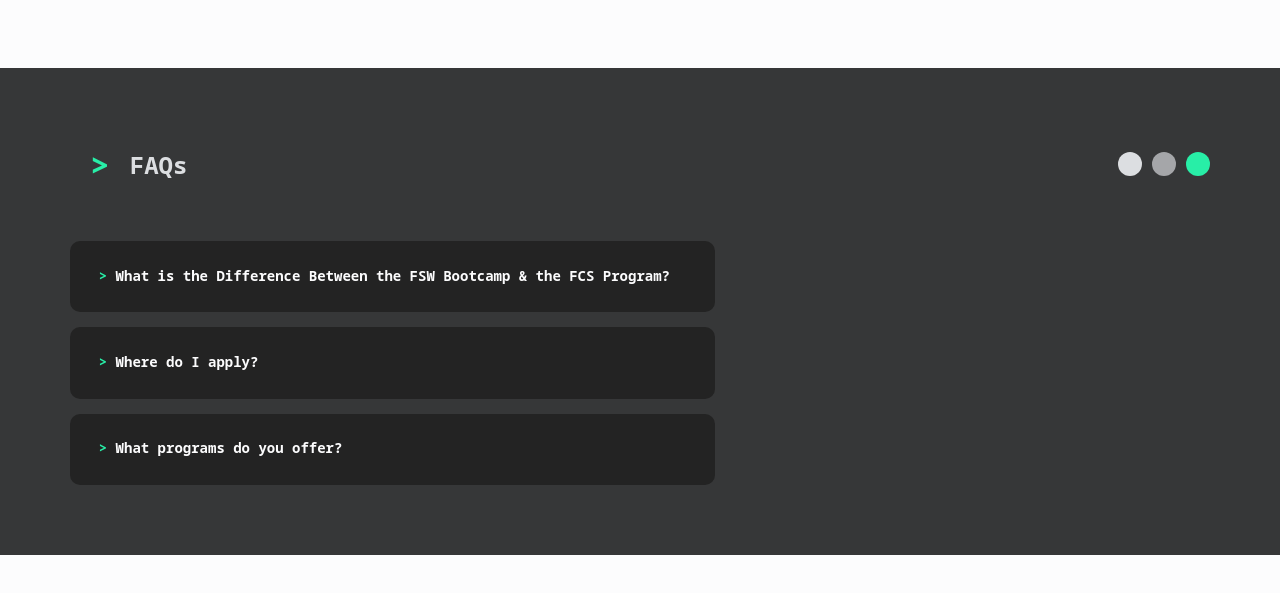
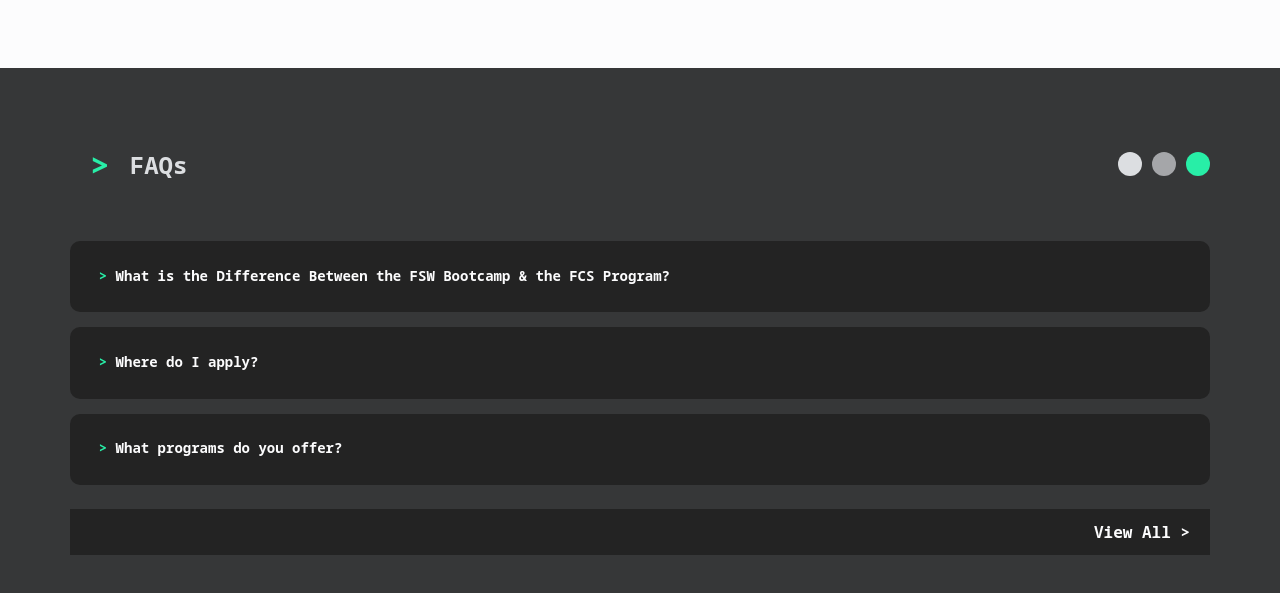
Before and after one commit to refatbaderkhan/sefactoryclone, a plain HTML site: page index.html in a window 1280 px wide. Shown: the part 4500-5093 px from the top of the page. Before the commit the page ends 5055 px from the top, so only its background shows below. Drawn offline with Linux system fonts and the light colour scheme.

Commit message:
final faqs

```diff
--- a/index.html
+++ b/index.html
@@ -265,6 +265,9 @@
                     <div class="faqitem realblack ghostwhitefont">
                         <span class="greenfont">> </span>What programs do you offer?
                 </div>
+                <div class="faqviewall realblack ghostwhitefont">
+                    View all >
+                </div>
             </div>
         </div>
     </section>
--- a/style.css
+++ b/style.css
@@ -584,6 +584,7 @@ body {
 }
 
 .faqcollection {
+  width: 100%;
   display: flex;
   flex-direction: column;
   grid-row-gap: 15px;
@@ -597,3 +598,13 @@ body {
   font-size: 14px;
   line-height: 1.4;
 }
+
+.faqviewall {
+  margin-top: 9px;
+  text-transform: capitalize;
+  flex: 1;
+  text-align: right;
+  align-self: stretch;
+  font-weight: 800;
+  padding: 15px 20px;
+}
```
